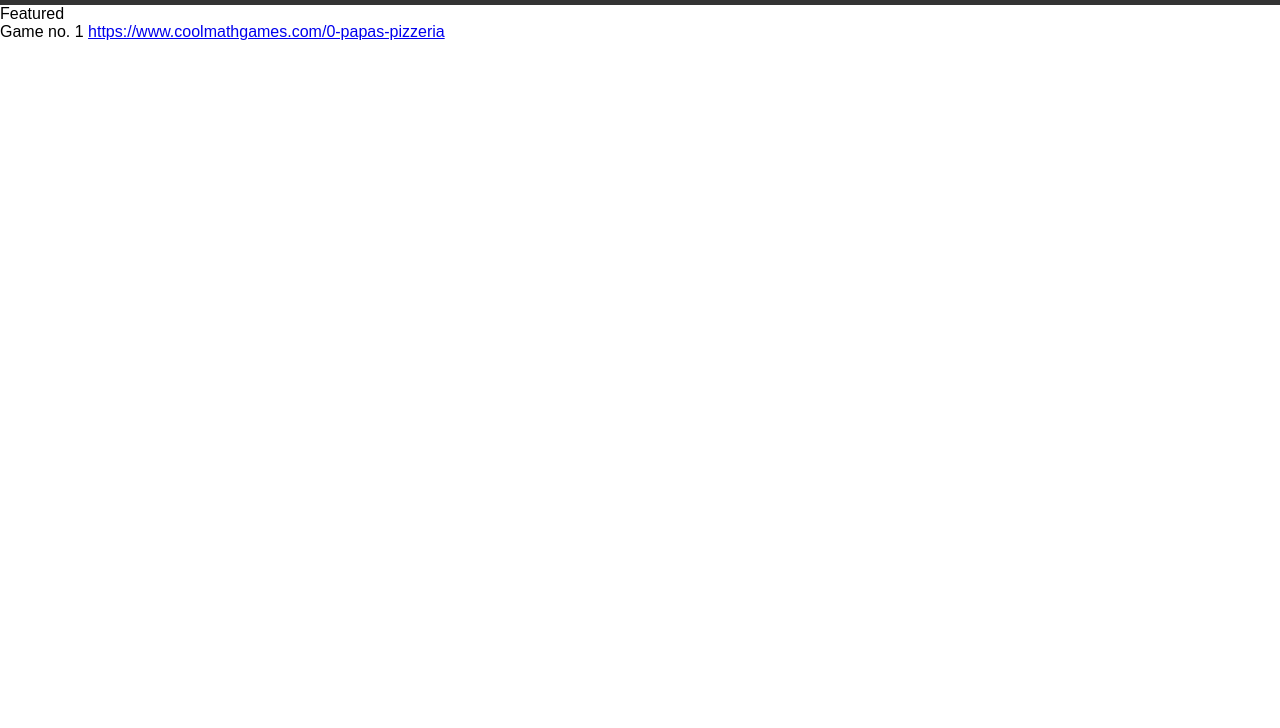
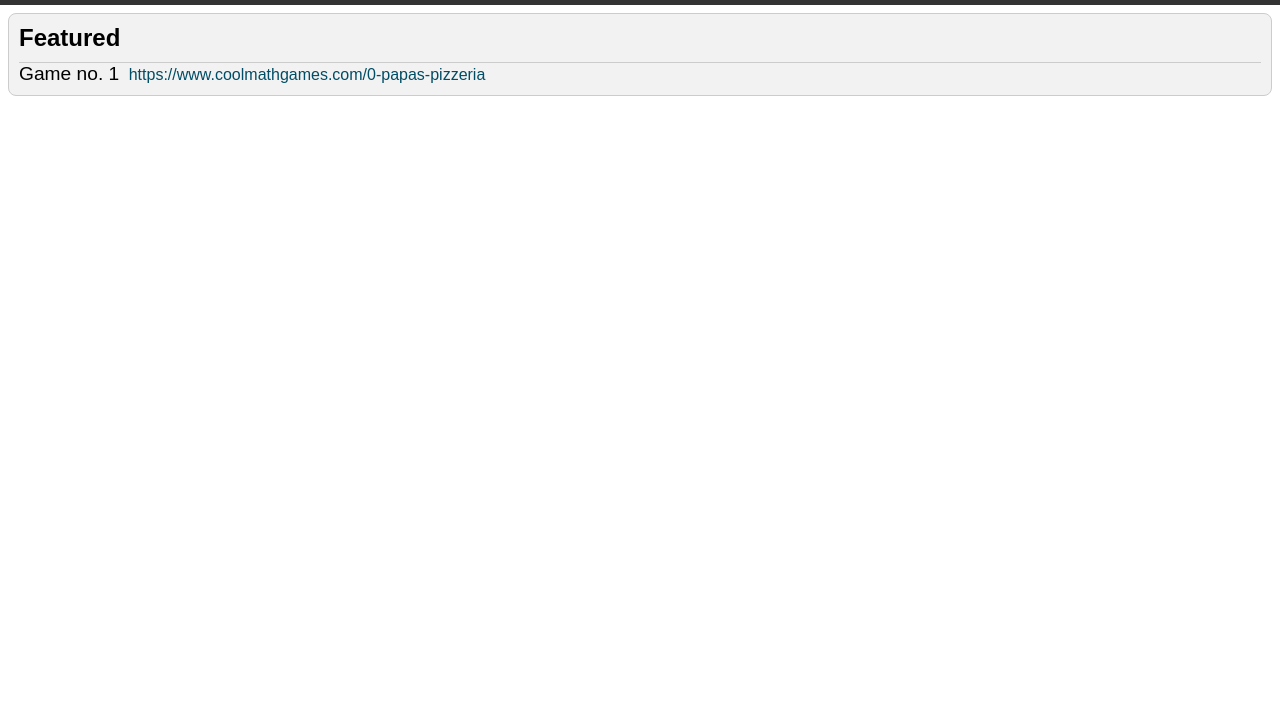
Before and after one commit to rainnfx/BoringMathGames, a plain HTML site: page index.html in a window 1280 px wide. Shown: the part 72-800 px from the top of the page. Drawn offline with Linux system fonts and the light colour scheme.

Commit message:
Yay it works!

```diff
--- a/index.html
+++ b/index.html
@@ -20,7 +20,7 @@
       </div>
       <div class="contents">
 
-        <span class="game">Game no. 1</span>  <a href="https://www.coolmathgames.com/0-papas-pizzeria">https://www.coolmathgames.com/0-papas-pizzeria </a>
+        <span class="game">Game no. 1</span>  <span class="gameLink" href="https://www.coolmathgames.com/0-papas-pizzeria">https://www.coolmathgames.com/0-papas-pizzeria </span>
 
       </div>
     </div>
--- a/style.css
+++ b/style.css
@@ -30,15 +30,37 @@ nav {
   padding: 10px;
   text-align: center;
 }
-nav a {
-  text-decoration: none;
-  color: #333;
-  margin: 10px;
-  padding: 5px 10px;
-  border: 1px solid #333;
-  border-radius: 5px;
+
+
+.section {
+  background-color: #f2f2f2;
+  padding: 10px;
+  margin-bottom: 10px;
+  border: 1px solid #ccc;
+  justify-content: center;
+  margin: 0.5rem;
+  border-radius: 0.5rem;
 }
-nav a:hover {
-  background-color: #333;
-  color: #fff;
+
+.sectionTitle {
+  font-size: 1.5rem;
+  font-weight: 600;
+  margin-bottom: 10px;
 }
+
+.game {
+  font-size: 1.2rem;
+  margin-right: 5px;
+}
+
+.gameLink {
+  color: #004d65;
+}
+.contents {
+
+    border-top: 1px solid #ccc;
+    padding-to
+
+    display: flex;
+    justify-content: space-between;
+}
```
